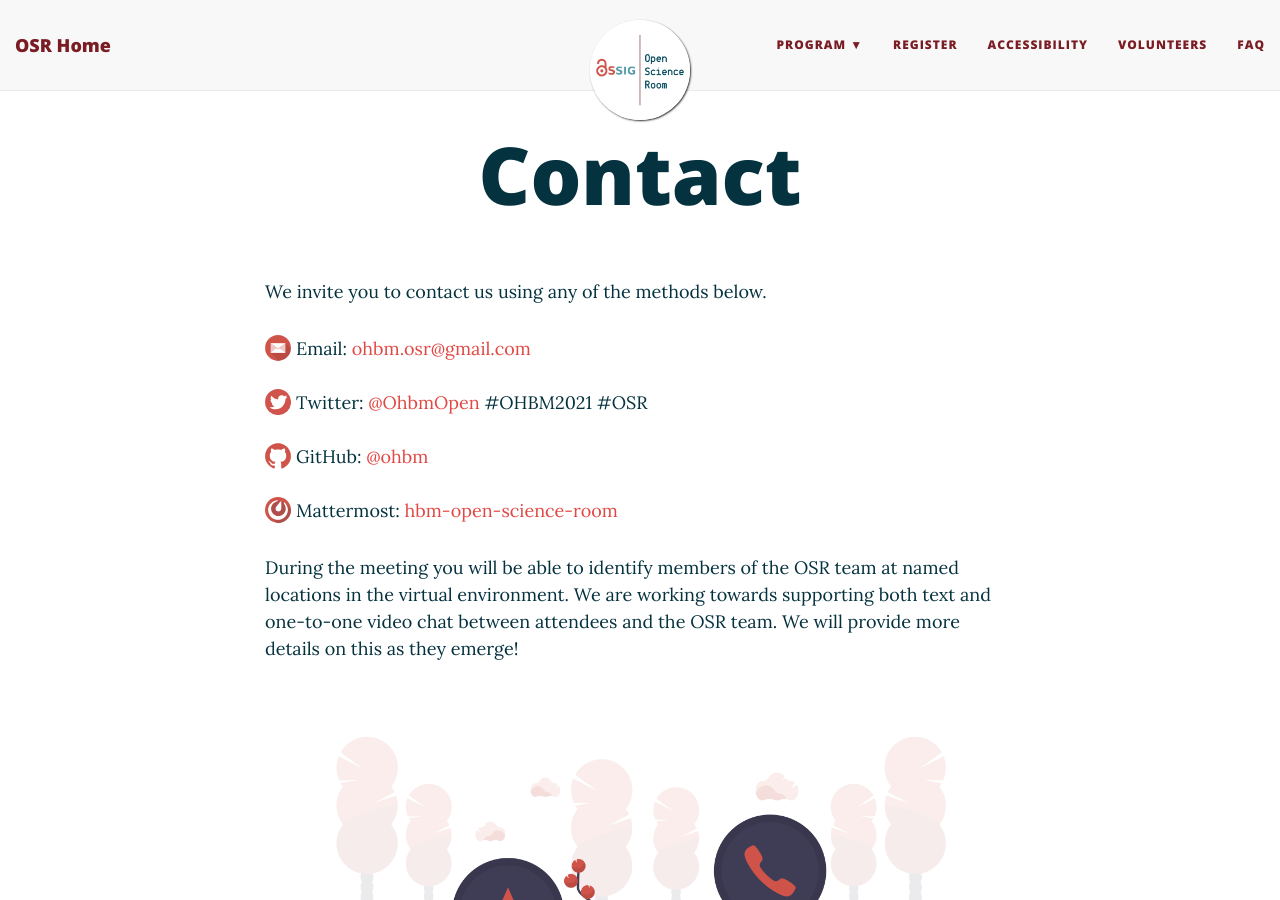
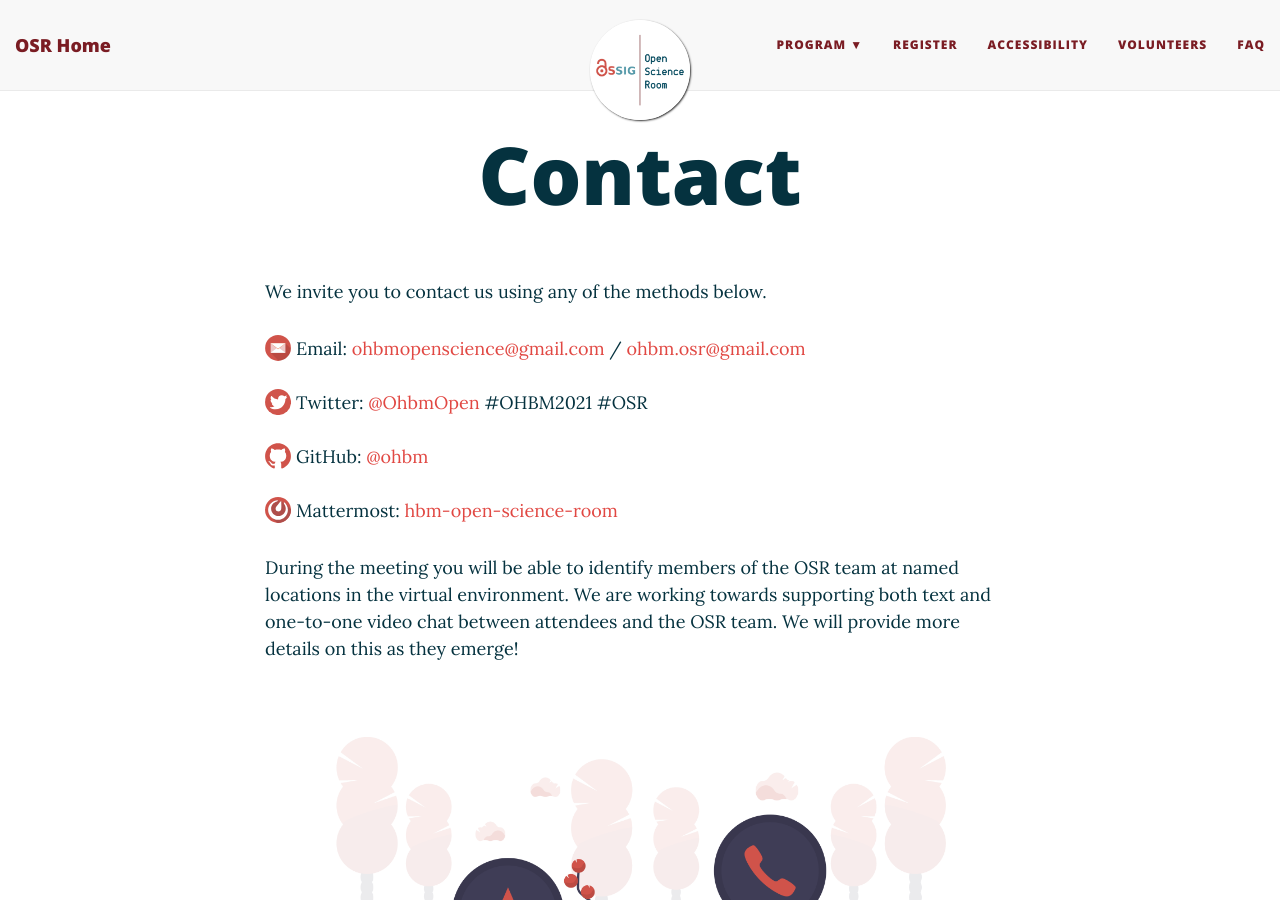
Before and after one commit to ohbm/osr2021, a Jekyll site: the page built from contact.md, in a window 1280 px wide and 900 px high. Built offline with Jekyll 4.4.1, drawn with Linux system fonts in a browser that asks for light colours; nearby versions of some CDN libraries.

Commit message:
Update contact.md

```diff
--- a/contact.md
+++ b/contact.md
@@ -5,7 +5,7 @@ title: Contact
 
 We invite you to contact us using any of the methods below.
 
-<img align="left" src="../img/email-logo.svg" alt="email" width="3.5%">&nbsp;Email: <ohbm.osr@gmail.com>
+<img align="left" src="../img/email-logo.svg" alt="email" width="3.5%">&nbsp;Email: <ohbmopenscience@gmail.com> / <ohbm.osr@gmail.com>
 <br>
 <img align="left" src="../img/twitter-logo.svg" alt="twitter" width="3.5%">&nbsp;Twitter: <a href="https://twitter.com/OhbmOpen">@OhbmOpen</a> #OHBM2021 #OSR
 <br>
```
